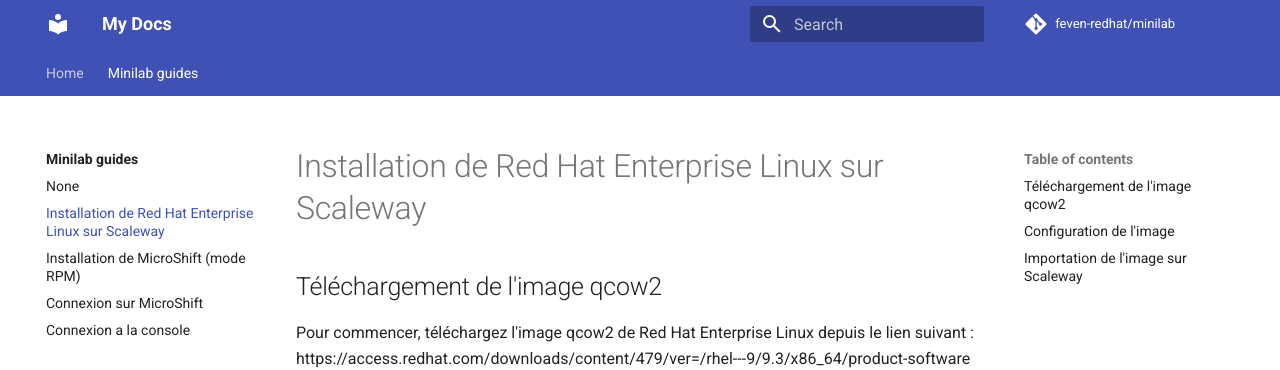
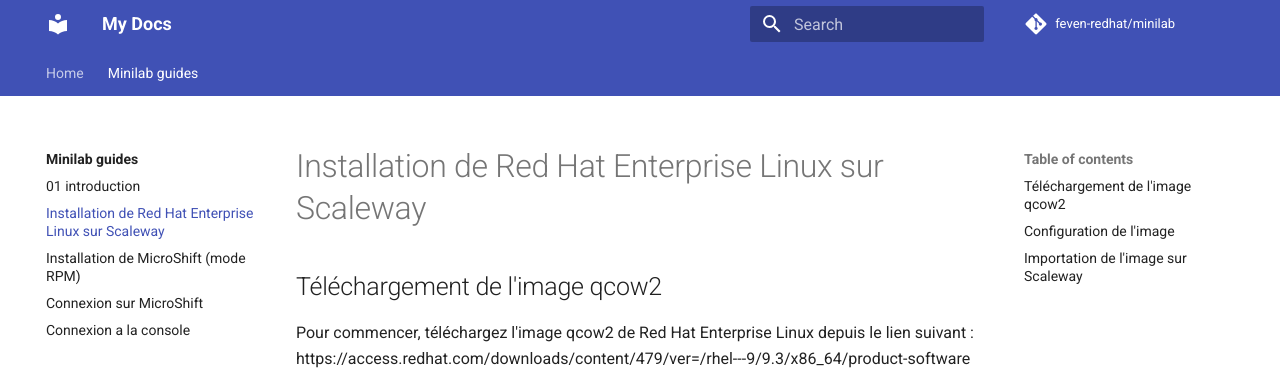
Before and after one commit to neutron-IT-organization/deepseek-openshift, an MkDocs documentation site: the page built from content/openshift/02_rhel-installation.md, in a window 1280 px wide. Shown: the top 370 px of the page. Built offline with MkDocs 1.6.1 and Material for MkDocs 9.7.7, drawn with Linux system fonts in a browser that asks for light colours; comment, search, counter and statistics services are not loaded.

```diff
--- a/content/openshift/02_rhel-installation.md
+++ b/content/openshift/02_rhel-installation.md
@@ -18,14 +18,14 @@ virt-customize -a ~/Downloads/rhel-9.3-x86_64-kvm.qcow2 --root-password password
 
 - Accédez à la section "Object Storage" sur Scaleway.
 - Créez un bucket en spécifiant son nom et en choisissant la localisation (par exemple, Paris).
-![Object Storage](/images/create_bucket.png)
+![Object Storage](images/create_bucket.png)
 - Téléversez l'image rhel-9.3-x86_64-kvm.qcow2 dans ce bucket nouvellement créé.
 - Cliquez sur les trois points (...) à côté du fichier et sélectionnez "Import as a snapshot". Choisissez le type "Block SSD" et importez le fichier en tant que snapshot.
-![Import snapshot](/images/import-snapshot.png)
+![Import snapshot](images/import-snapshot.png)
 - Accédez à la section "Instances" sur Scaleway.
 - Cliquez sur "Create instance".
 - Une instance PLAY2_NANO suffit pour microshift. Dans la section "Choose image", accédez à "My snapshot" et sélectionnez le snapshot que vous venez d'importer.
-![Create instance](/images/create-instance.png)
+![Create instance](images/create-instance.png)
 - Configurez les détails de votre instance et procédez à sa création.
 
 Une fois l'instance créée, vous pourrez vous connecter depuis la console scaleway en utilisant les identifiants par défaut : root/yourpassword.
--- a/mkdocs.yml
+++ b/mkdocs.yml
@@ -16,7 +16,7 @@ nav:
 - Home: index.md
 - 'Minilab guides':
   - openshift/index.md
-  - openshift/01_architecture.md
+  - openshift/01_introduction.md
   - openshift/02_rhel-installation.md
   - openshift/03_microshift-installation.md
   - openshift/04_microshift-connection.md
```
Also changed, not shown: content/openshift/01_introduction.md (+1 -1 lines).
